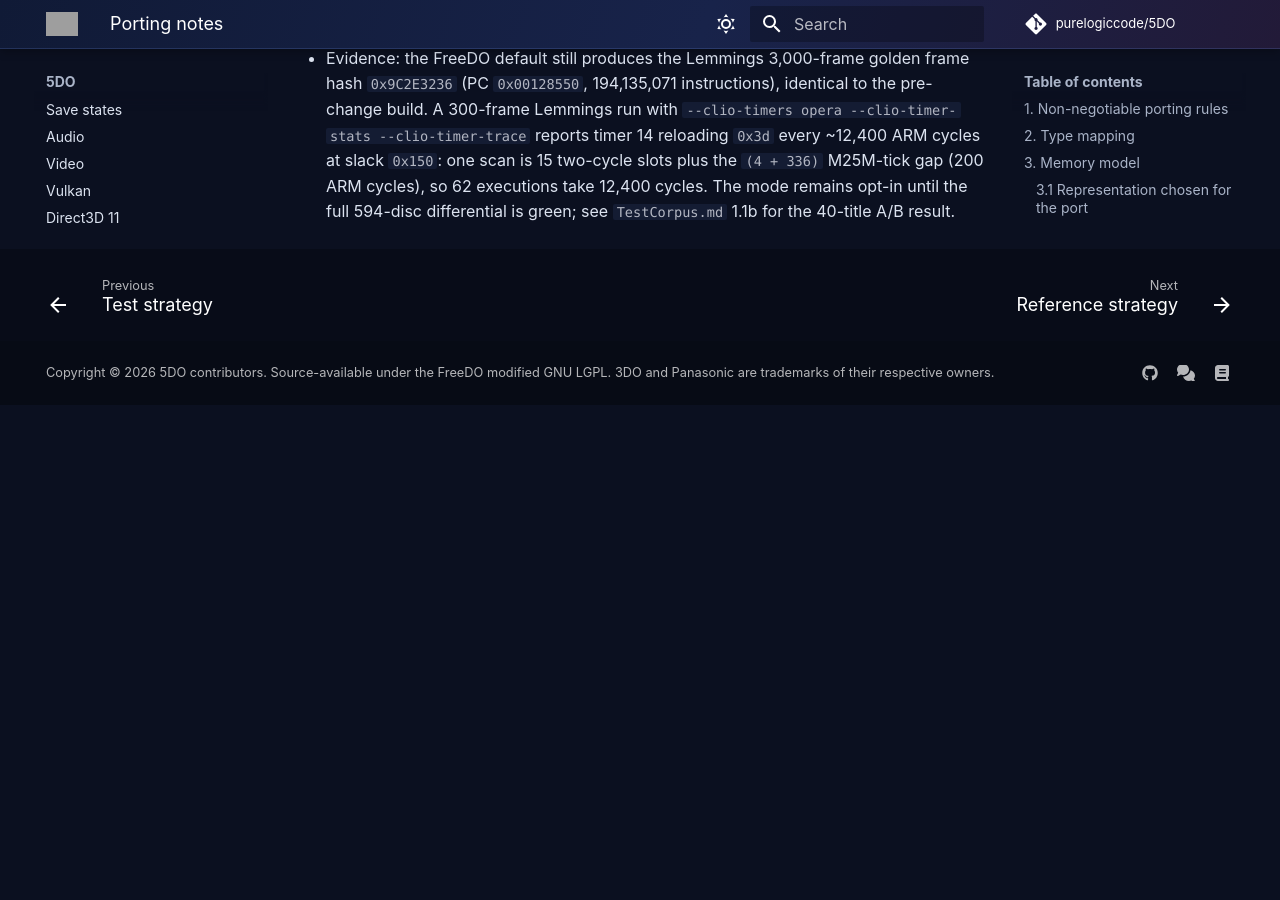
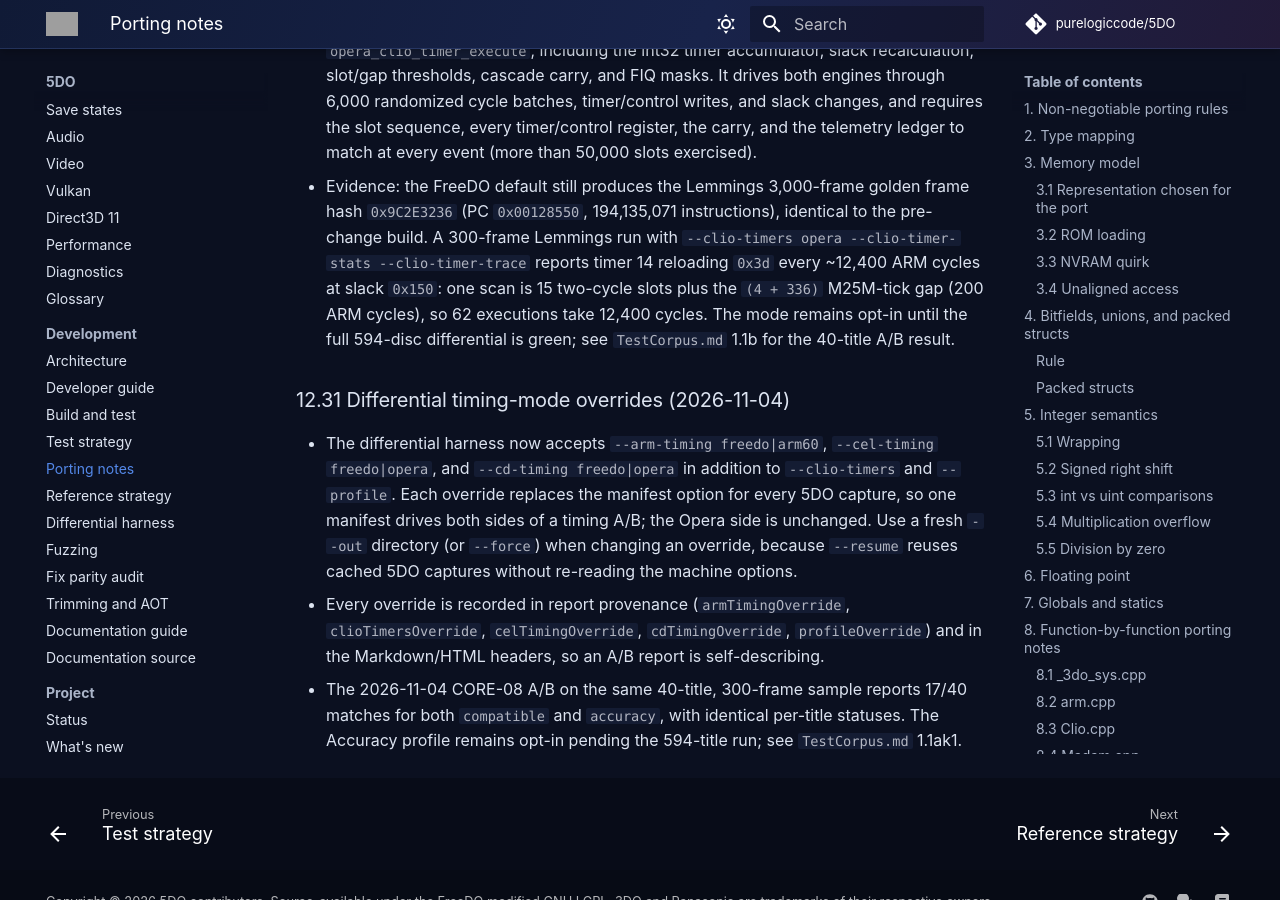
Before and after one commit to purelogiccode/5DO, an MkDocs documentation site: the page built from docs/PortingNotes.md, in a window 1280 px wide and 900 px high, scrolled down 42862 px. Built offline with MkDocs 1.6.1 and Material for MkDocs 9.7.7, drawn with Linux system fonts in a browser that asks for light colours; comment, search, counter and statistics services are not loaded; before the commit the page ends 43267 px from its top, so only the background shows below that; some of the changed text lies outside the part shown; grey boxes are pictures that could not be loaded.

Commit message:
Task on 5DO (RepoFleet task #188)

````diff
--- a/docs/PortingNotes.md
+++ b/docs/PortingNotes.md
@@ -1058,6 +1058,11 @@ M1 implements the section primitive used by all later chips:
 - The ARM60 mode remains opt-in. This increment makes every class auditable and locks the
   class costs with tests; the full 594-title differential and the default decision remain
   open.
+- The 2026-11-04 40-title A/B (300 frames, accuracy CLIO/CEL/CD timing, identical Opera
+  captures) reports 17/40 matches with `--arm-timing arm60` versus 15/40 with
+  `--arm-timing freedo`. Only two frame hashes changed, both from Diverged to Match
+  (20th Century Video Almanac and Battle Chess USA, both `0x6CDFBDC5` -> `0x110E7DC5`);
+  the other 38 were identical. See `TestCorpus.md` 1.1a1.
 - **Decision (2026-11-04): keep the FreeDO-compatible default.** The five-title showcase
   still reports three video divergences under the accuracy profile, and the 594-title
   differential has not been run, so plan rule 7 (no default timing change without
@@ -1126,3 +1131,18 @@ M1 implements the section primitive used by all later chips:
   `(4 + 336)` M25M-tick gap (200 ARM cycles), so 62 executions take 12,400 cycles.
   The mode remains opt-in until the full 594-disc differential is green; see
   `TestCorpus.md` 1.1b for the 40-title A/B result.
+
+### 12.31 Differential timing-mode overrides (2026-11-04)
+
+- The differential harness now accepts `--arm-timing freedo|arm60`,
+  `--cel-timing freedo|opera`, and `--cd-timing freedo|opera` in addition to
+  `--clio-timers` and `--profile`. Each override replaces the manifest option for every
+  5DO capture, so one manifest drives both sides of a timing A/B; the Opera side is
+  unchanged. Use a fresh `--out` directory (or `--force`) when changing an override,
+  because `--resume` reuses cached 5DO captures without re-reading the machine options.
+- Every override is recorded in report provenance (`armTimingOverride`,
+  `clioTimersOverride`, `celTimingOverride`, `cdTimingOverride`, `profileOverride`) and
+  in the Markdown/HTML headers, so an A/B report is self-describing.
+- The 2026-11-04 CORE-08 A/B on the same 40-title, 300-frame sample reports 17/40
+  matches for both `compatible` and `accuracy`, with identical per-title statuses. The
+  Accuracy profile remains opt-in pending the 594-title run; see `TestCorpus.md` 1.1ak1.
--- a/docs/TestCorpus.md
+++ b/docs/TestCorpus.md
@@ -128,6 +128,44 @@ because of operand-dependent multiply cost and condition-failed one-cycle slots.
 differential smoke (`benchmarks/diff/smoke.json`, 300 frames, accuracy profile) was
 re-run after the ledger change and still reports **Match** with frame hash `0x110E7DC5`
 on both engines.
+
+#### 1.1a1 40-title ARM timing A/B (2026-11-04)
+
+The CORE-01 option was measured across the 40-title sample
+(`benchmarks/diff/sample40.json`, 300 frames, one checkpoint, `--no-game-fixes`,
+`cdSpeed: unbounded`). Both 5DO runs used the same staged ISO that the Opera reference
+captured from, the same BIOS, and a fresh NVRAM. The accuracy profile supplied the
+CLIO/CEL/CD timing; only the ARM mode changed, selected by the new harness override
+`--arm-timing freedo|arm60`.
+
+| ARM mode | Matched | Diverged | Errors |
+|---|---:|---:|---:|
+| `freedo` (N=4) | 15 | 25 | 0 |
+| `arm60` (N=2) | 17 | 23 | 0 |
+
+Only two of the 40 final frame hashes changed, and both moved from Diverged to Match:
+
+| Title | `freedo` hash | `arm60` hash | Opera hash |
+|---|---|---|---|
+| 20th Century Video Almanac (USA) | `0x6CDFBDC5` | `0x110E7DC5` | `0x110E7DC5` |
+| Battle Chess (USA) | `0x6CDFBDC5` | `0x110E7DC5` | `0x110E7DC5` |
+
+The other 38 hashes were identical. This is a 300-frame boot sample, not the 3,000-frame
+594-disc report, so the 2026-11-04 decision keeps ARM60 opt-in. It does show that the
+N=2 mode is not a regression risk on this sample and improves parity where the ARM
+instruction stream reaches the frame boundary first. Command:
+
+```powershell
+tools/FiveDo.DiffHarness/bin/Release/net10.0/FiveDo.DiffHarness.exe `
+  run artifacts/diff/sample40-iso.json --out artifacts/diff/sample40-arm60 `
+  --arm-timing arm60 --no-images --resume
+```
+
+`sample40-iso.json` is the local sample40 manifest with each `disc`/`iso` pointing at the
+staged ISO under `artifacts/diff/work/discs`; it is not committed because the paths are
+machine-specific. The staged ISO is the data-sector image used by the reference core, so
+CD-DA and subchannel behavior are outside this boot sample. The Opera captures are reused
+by `--resume`, so the second run differs only in the 5DO ARM mode.
 
 ### 1.1b CLIO timer scheduler differential (2026-10-31)
 
@@ -1098,6 +1136,20 @@ it does not poll CLIO timers or CEL status; the timing model is nevertheless act
 reported. The profile override in the differential harness is covered by
 `MergeOptions_ProfileOverrideWinsOverDefaultsAndTitle`, and the CLI round-trip by
 `Bench_ProfileOptionReportsTiming` and `SelfTest_CoversEveryNamedProfile`.
+
+#### 1.1ak1 40-title Compatible vs Accuracy profile A/B (2026-11-04)
+
+The CORE-08 profile A/B used the same 40-title, 300-frame staged-ISO sample and cached
+Opera captures as the ARM timing A/B. Only `--profile` changed:
+
+| Profile | Matched | Diverged | Errors |
+|---|---:|---:|---:|
+| `compatible` | 17 | 23 | 0 |
+| `accuracy` | 17 | 23 | 0 |
+
+Every title had the same status in both runs, so the Accuracy profile neither closed nor
+regressed a title in this boot sample. The 594-title, 3,000-frame A/B is still required
+before the profile can become the default, so Accuracy remains opt-in.
 
 ### 1.2 Second pass: renderer-correct gameplay (2026-10-24)
 
````
Also changed, not shown: CHANGELOG.md (+5 -0 lines), benchmarks/diff/README.md (+6 -0 lines), docs/DifferentialHarness.md (+25 -16 lines), docs/ImplementationPlan.md (+3 -3 lines), docs/Status.md (+6 -1 lines), 7 other files.
